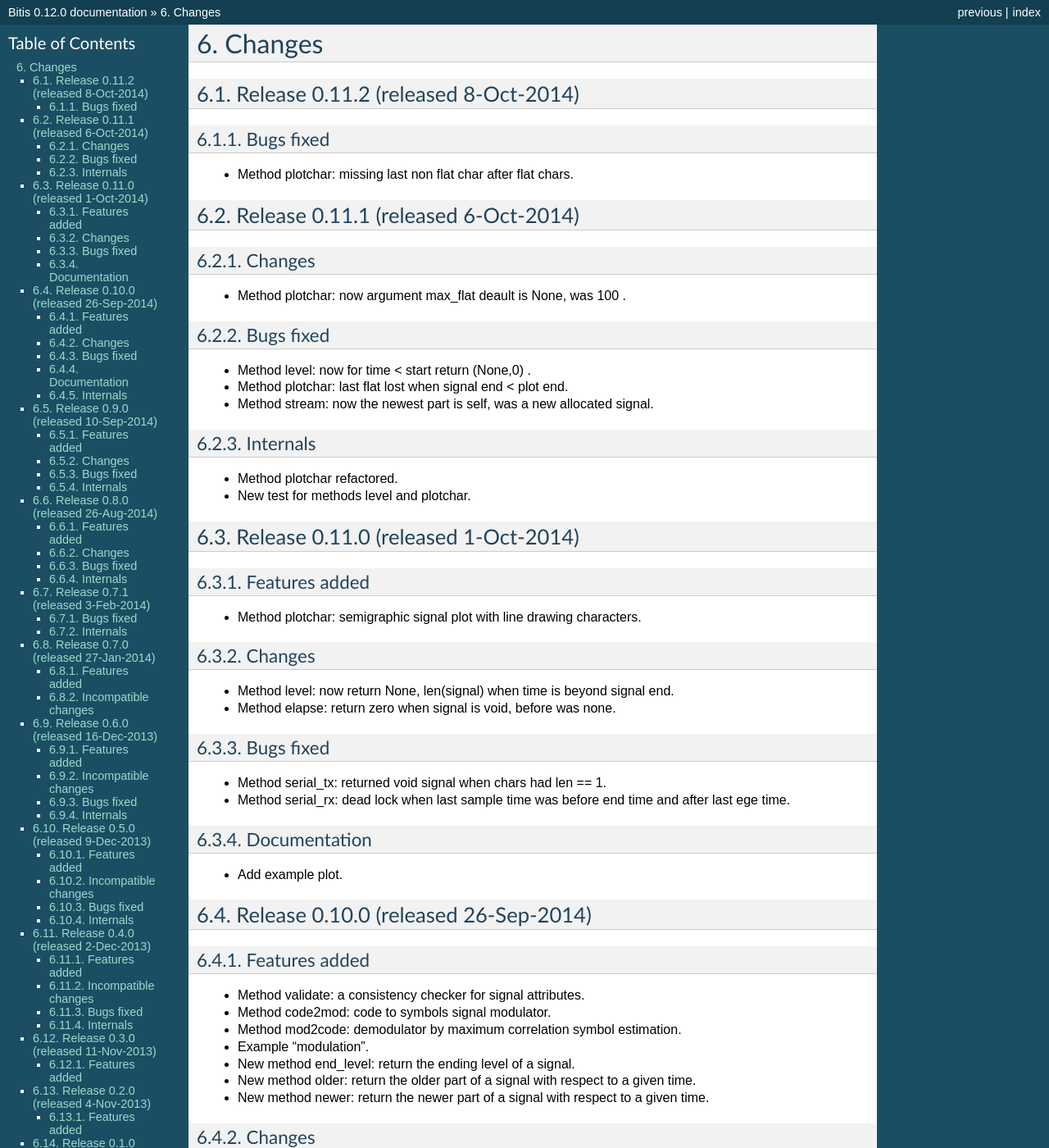
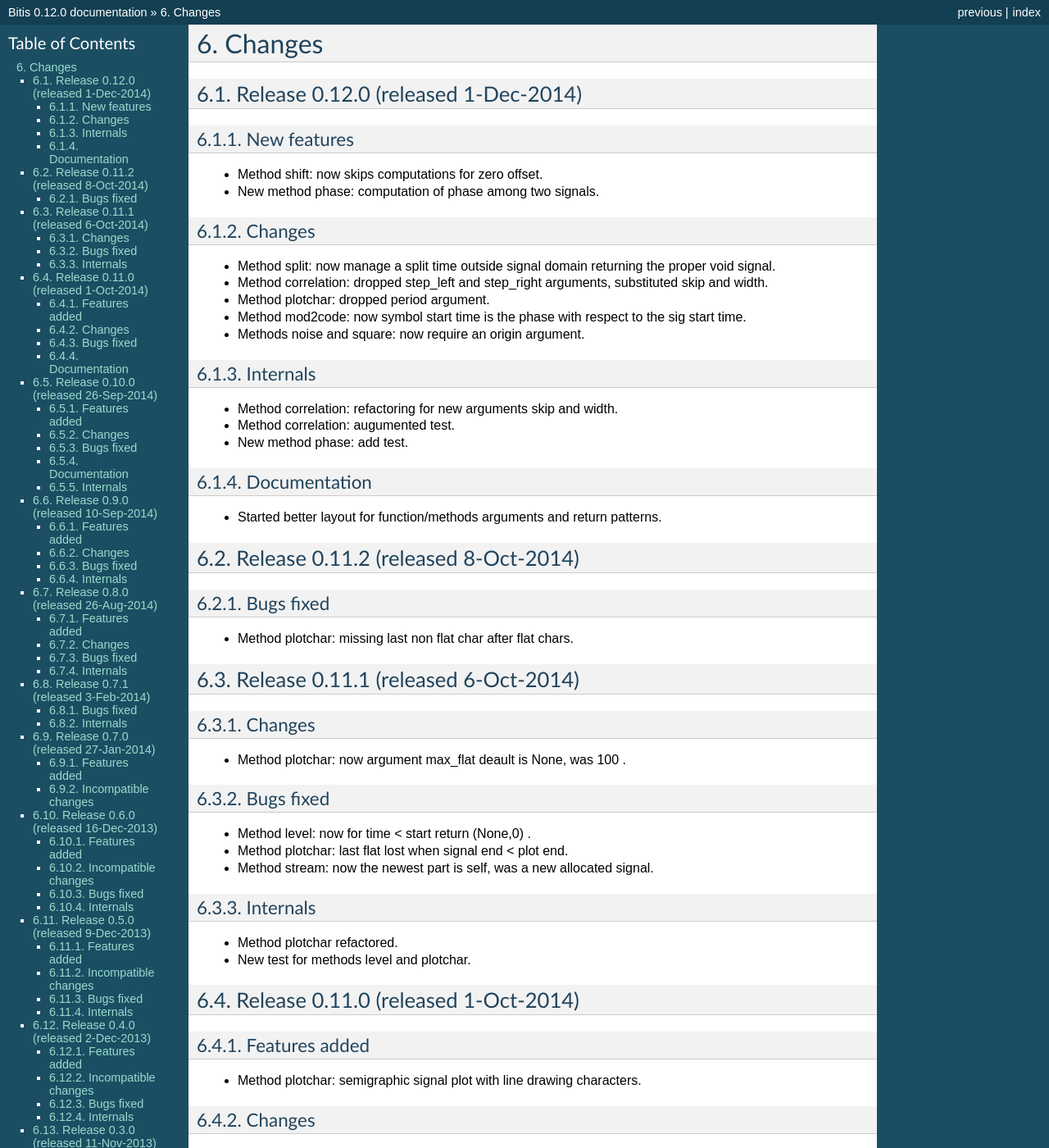
Before and after one commit to INRIM/bitis, a Sphinx documentation site: the page built from doc/changelog.rst, in a window 1280 px wide and 1400 px high. Shown: the whole window at 82% size. Built offline with Sphinx 7.4.7, drawn with Linux system fonts in a browser that asks for light colours; some of the changed text lies outside the part shown.

Commit message:
Documentation update.

```diff
--- a/doc/changelog.rst
+++ b/doc/changelog.rst
@@ -1,5 +1,37 @@
 Changes
 *******
+
+Release 0.12.0 (released 1-Dec-2014)
+====================================
+
+New features
+------------
+
+* Method shift: now skips computations for zero offset.
+* New method phase: computation of phase among two signals.
+
+Changes
+-------
+* Method split: now manage a split time outside signal domain returning the
+  proper void signal.
+* Method correlation: dropped step_left and step_right arguments, substituted
+  skip and width.
+* Method plotchar: dropped period argument.
+* Method mod2code: now symbol start time is the phase with respect to the sig
+  start time.
+* Methods noise and square: now require an origin argument.
+
+Internals
+---------
+* Method correlation: refactoring for new arguments skip and width.
+* Method correlation: augumented test.
+* New method phase: add test.
+
+Documentation
+-------------
+
+* Started better layout for function/methods arguments and return patterns.
+
 
 Release 0.11.2 (released 8-Oct-2014)
 ====================================
```
Also changed, not shown: doc/intro.rst (+7 -0 lines).
